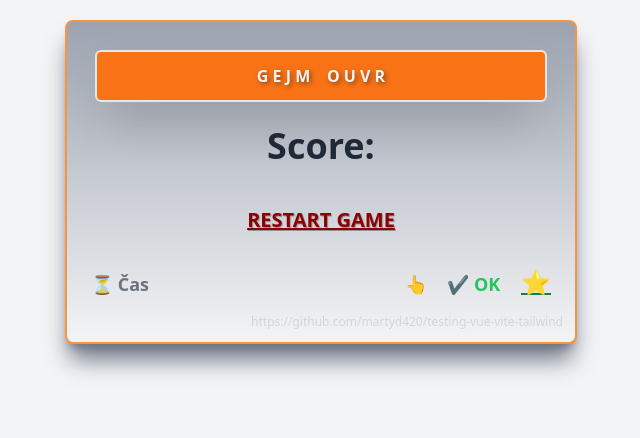
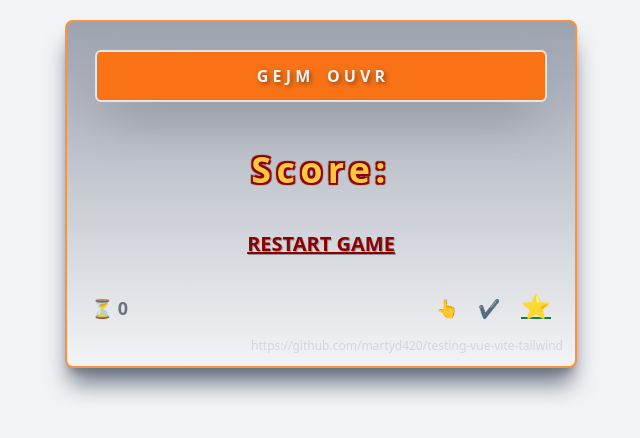
Before and after one commit to martyd420/testing-vue-vite-tailwind, a Vue app: page /game-over in a window 1280 px wide. Shown: the top 438 px of the page, without its empty margins (319-959 px from the left). Built offline with nearby package versions, Linux system fonts and the light colour scheme.

Commit message:
Kdo jinému jámu jámu, sám do ní sám

```diff
--- a/src/Questions.vue
+++ b/src/Questions.vue
@@ -65,22 +65,22 @@
             },
 
             gameOver: function() {
-                 alert('GAME OVER  -  Score: ' + this.score);
-                 clearTimeout(this.timer_handle);
-                 let data = {
-                     score: 1000,
-                     fails: 1,
+                //alert('GAME OVER  -  Score: ' + this.score);
+                clearTimeout(this.timer_handle);
+                let data = {
+                    score: 1000,
+                    fails: 1,
                  }
 
                 this.$router.push({
                     name: 'GameOver',
                     params: {
                         score: this.score,
-                        moves: this.count
+                        moves: this.count,
+                        solved: this.count_solved
                     }
                 });
 
-                 //this.$router.push('/game-over', params: {})
             },
 
 
--- a/src/index.css
+++ b/src/index.css
@@ -36,8 +36,20 @@
 
 
     .color-1 {
-        color: #8B0202;
+        color: #8B0000;
     }
+
+    .outline_score
+    {
+        color: #FFC83D;
+        text-shadow:
+        -2px -2px 1px #8B0000,
+        2px -2px 1px #8B0000,
+        -2px 2px 1px #8B0000,
+        2px 2px 1px #8B0000;
+        letter-spacing: 0.33rem;
+    }
+
 }
 
 
--- a/src/pages/GameOver.vue
+++ b/src/pages/GameOver.vue
@@ -2,11 +2,14 @@
 
     <section id="universal_container">
 
+
         <HeaderTitle title="G E J M &nbsp;&nbsp; O U V R" />
 
-        <p id="total_score" class="text-center text-4xl font-bold ">
+
+        <p id="total_score" class="pt-4 sm:pt-6 text-center text-4xl font-bold outline_score text-green-700">
             Score: {{ this.score }}
         </p>
+
 
         <p class="text-center mt-10 mb-8">
             <router-link class="font-bold color-1 text-shadow-1 text-xl underline" to="/">RESTART GAME</router-link>
@@ -15,7 +18,7 @@
         <div id="score" class="text-right font-bold pb-2 mt-4 ">
 
             <span class="float-left mt-1 ml-1 sm:ml-3 text-sm sm:text-lg text-gray-500" title="Zbývající čas na otázku" >
-                ⏳ Čas
+                ⏳ 0
             </span>
 
             <span class="pr-1 sm:pr-4 text-sm sm:text-lg text-gray-600" title="Počet tahů" >
@@ -23,7 +26,7 @@
             </span>
 
             <span class="whitespace-nowrap pr-1 sm:pr-4 text-sm sm:text-lg text-green-500" title="Počet vyřešených">
-                ✔️ OK
+                ✔️ {{ this.solved }}
             </span>
 
             <span class="whitespace-nowrap pr-1 sm:pr-3 text-md sm:text-2xl text-green-700 underline" title="Score">
@@ -53,7 +56,7 @@
             HeaderTitle,
         },
 
-        props: ['score', 'moves'],
+        props: ['score', 'moves', 'solved'],
 
         data() {
             return {
```
